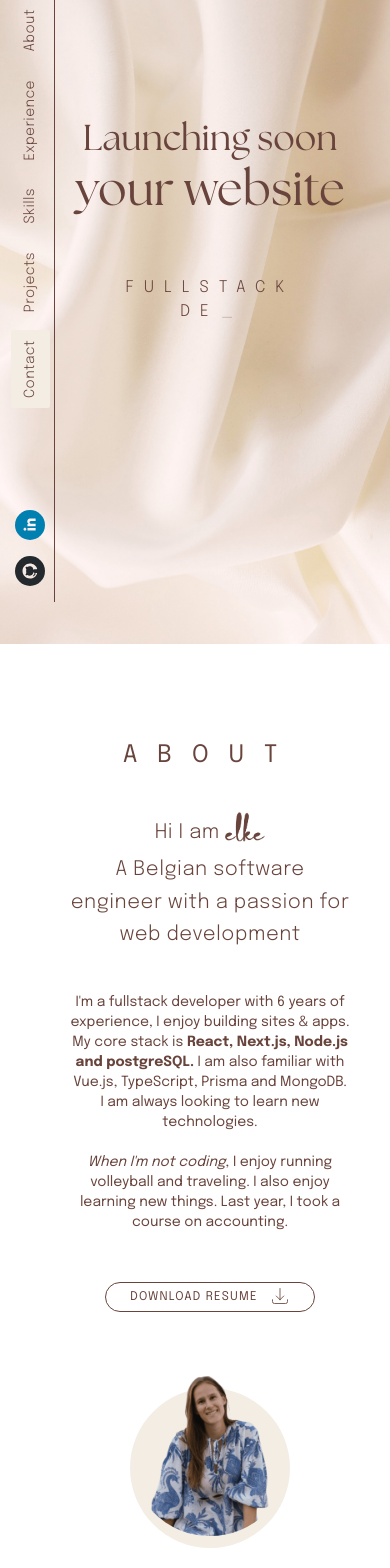
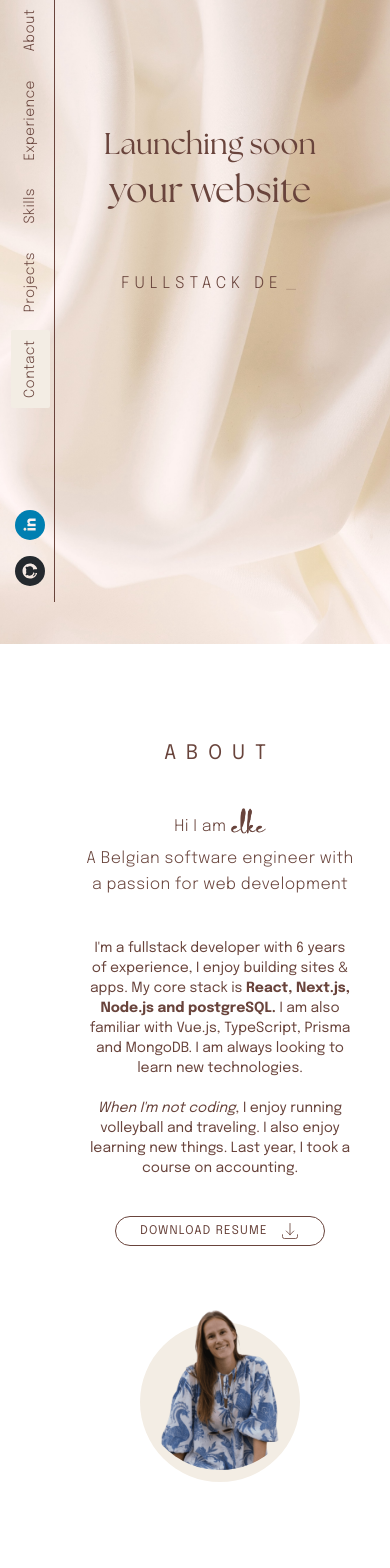
Before and after one commit to Scelke/portfolio, a Next.js app: page / in a window 390 px wide. Shown: the part 200-1768 px from the top of the page. Built offline with nearby package versions, Linux system fonts and the light colour scheme.

Commit message:
Changes for responsive design

```diff
--- a/app/layout.tsx
+++ b/app/layout.tsx
@@ -29,7 +29,7 @@ export default function RootLayout({
   return (
     <html
       lang="en"
-      className="!scroll-smooth snap-y snap-mandatory overflow-y-scroll"
+      className="!scroll-smooth sm:snap-y sm:snap-mandatory overflow-y-scroll"
     >
       <body
         className={`${theSeasons.variable} ${epilogue.variable} font-epilogue bg-white text-brownish z-0`}
--- a/components/About.tsx
+++ b/components/About.tsx
@@ -16,16 +16,18 @@ function About({}: Props) {
       initial={{ opacity: 0 }}
       whileInView={{ opacity: 1 }}
       transition={{ duration: 2 }}
-      className="min-h-screen flex relative flex-col text-center md:text-left max-w-7xl pl-[70px] pr-[40px] py-24 justify-evenly mx-auto items-center"
+      className="min-h-screen flex relative flex-col text-center md:text-left max-w-7xl pl-[70px] pr-[20px] sm:pr-[40px] py-24 justify-evenly mx-auto items-center"
     >
-      <h3 className="uppercase tracking-[20px] text-2xl pb-10">About</h3>
+      <h3 className="uppercase tracking-[10px] text-xl md:text-2xl md:tracking-[20px] pb-10">
+        About
+      </h3>
 
       <div className="flex flex-col md:flex-row justify-evenly mx-auto items-center grow gap-20">
-        <div className="md:w-3/5 space-y-10 px-0 md:px-10">
-          <h4 className="text-xl md:text-4xl font-light tracking-wide leading-relaxed md:leading-relaxed">
+        <div className="md:w-3/5 space-y-10 px-4 md:px-10">
+          <h4 className="text-l md:text-4xl font-light tracking-wide leading-relaxed md:leading-relaxed">
             Hi I am{" "}
             <Image
-              className="inline w-[40px] h-[42px] md:w-[56px] md:h-[60px] pb-3 md:pb-4"
+              className="inline w-[35px] h-[38px] md:w-[56px] md:h-[60px] pb-3 md:pb-4"
               width={56}
               height={60}
               src="/logo.png"
@@ -46,7 +48,7 @@ function About({}: Props) {
             running volleyball and traveling. I also enjoy learning new things.
             Last year, I took a course on accounting.
           </p>
-          <div className="pt-3">
+          <div className="sm:pt-3">
             <a
               className="inline hero-button items-center"
               href="/Fullstack developer - Elke Schoenmaekers.pdf"
--- a/components/ContactMe.tsx
+++ b/components/ContactMe.tsx
@@ -15,10 +15,11 @@ function ContactMe({}: Props) {
       initial={{ opacity: 0 }}
       whileInView={{ opacity: 1 }}
       transition={{ duration: 1.5 }}
-      className="min-h-screen py-24 flex text-center mx-auto flex-col overflow-hidden max-w-7xl pl-[70px] pr-[40px]"
+      className="min-h-screen py-24 flex text-center mx-auto flex-col overflow-hidden max-w-7xl pl-[70px] pr-[20px] sm:pr-[40px]"
     >
-      <h3 className="uppercase tracking-[20px] text-2xl">Contact</h3>
-
+      <h3 className="uppercase tracking-[10px] text-xl md:text-2xl md:tracking-[20px]">
+        Contact me
+      </h3>
       <div className="flex flex-col items-center justify-center grow gap-5">
         <div className="flex flex-col items-center gap-3">
           <div>Elke Schoenmaekers</div>
--- a/components/ExperienceCardCubitec.tsx
+++ b/components/ExperienceCardCubitec.tsx
@@ -8,7 +8,7 @@ type Props = {
 
 function ExperienceCardCubitec({ company }: Props) {
   return (
-    <article className="flex flex-col rounded-lg items-center space-y-7 flex-shrink-0 w-full sm:w-1/2 snap-center p-10 bg-light opacity-100 transition-opacity duration-200 overflow-hidden">
+    <article className="flex flex-col rounded-lg items-center sm:space-y-7 flex-shrink-0 w-full sm:w-1/2 px-6 py-8 sm:p-10 bg-light opacity-100 transition-opacity duration-200 overflow-hidden">
       <motion.div
         initial={{ y: -100, opacity: 0 }}
         transition={{ duration: 1.2 }}
@@ -24,7 +24,7 @@ function ExperienceCardCubitec({ company }: Props) {
           {company}
         </a>
         <p className="uppercase my-4">Fullstack engineer</p>
-        <div className="flex space-x-2 my-2">
+        <div className="flex space-x-2 space-y-2 my-2 flex-wrap">
           <Image
             width={30}
             height={30}
@@ -63,7 +63,7 @@ function ExperienceCardCubitec({ company }: Props) {
           />
         </div>
         <p className="py-5 text-gray-400">2021 - 2024</p>
-        <ul className="list-disc space-y-2 ml-5 text-sm">
+        <ul className="list-disc space-y-2 ml-1 sm:ml-5 text-sm">
           <li>
             Using a CMS to transform wireframes into beautiful digital products
           </li>
--- a/components/ExperienceCardQuestions.tsx
+++ b/components/ExperienceCardQuestions.tsx
@@ -8,7 +8,7 @@ type Props = {
 
 function ExperienceCardQuestions({ company }: Props) {
   return (
-    <article className="flex flex-col rounded-lg items-center space-y-7 flex-shrink-0 w-full sm:w-1/2 snap-center p-10 bg-light opacity-100 transition-opacity duration-200 overflow-hidden">
+    <article className="flex flex-col rounded-lg items-center space-y-7 flex-shrink-0 w-full sm:w-1/2 px-6 py-8 sm:p-10 bg-light opacity-100 transition-opacity duration-200 overflow-hidden">
       <motion.div
         initial={{ y: -100, opacity: 0 }}
         transition={{ duration: 1.2 }}
@@ -24,7 +24,7 @@ function ExperienceCardQuestions({ company }: Props) {
           {company}
         </a>
         <p className="uppercase my-4">Fullstack engineer</p>
-        <div className="flex space-x-2 my-2">
+        <div className="flex space-x-2 space-y-2 my-2 flex-wrap">
           <Image
             width={37}
             height={30}
@@ -75,7 +75,7 @@ function ExperienceCardQuestions({ company }: Props) {
           />
         </div>
         <p className="py-5 text-gray-400">2017 - 2021</p>
-        <ul className="list-disc space-y-2 ml-5 text-sm">
+        <ul className="list-disc space-y-2 ml-1 sm:ml-5 text-sm">
           <li>
             Full-stack implementation of a data-analysis platform used in the
             field of eHealth
--- a/components/Hero.tsx
+++ b/components/Hero.tsx
@@ -18,13 +18,14 @@ function Hero({}: Props) {
     >
       {/* <BackgroundCircles /> */}
       <section className="z-20 snap-start" id="hero">
-        <h2 className="font-seasons text-4xl lg:text-5xl pb-2 font-light">
+        <h2 className="font-seasons text-3xl lg:text-5xl pb-2 font-light">
           Launching soon
         </h2>
-        <h2 className="font-seasons text-5xl lg:text-6xl pb-14">
+        <h2 className="font-seasons text-4xl lg:text-6xl pb-14">
           your website
         </h2>
-        <h1 className="pt-1 m-auto px-10 uppercase tracking-[10px]">
+
+        <h1 className="pt-1 m-auto px-10 uppercase tracking-[5px] md:tracking-[10px] h-12">
           <span className="font-light">
             <Typewriter
               words={[
@@ -44,16 +45,16 @@ function Hero({}: Props) {
 
         <Link
           href="#contact"
-          className="absolute top-8 right-10 flex flex-col tracking-wider text-left"
+          className="absolute top-6 right-6 md:top-8 md:right-10 flex flex-col tracking-wider text-left"
         >
           <div className="flex gap-2 pb-1">
             Contact Me
             <ArrowUpRightIcon className="w-5 h-5 stroke-1" />
           </div>
           <div className="text-sm font-light leading-4	">
-            To get more info or
+            To get more info
             <br />
-            have a chat
+            or have a chat
           </div>
         </Link>
       </section>
--- a/components/Project.tsx
+++ b/components/Project.tsx
@@ -42,7 +42,7 @@ function Project({ name, link, description, logo }: Props) {
       )}
       {!link && (
         <div className="overflow-hidden group">
-          <div className="relative flex flex-col text-center p-8 pb-2 gap-6 transform group-hover:translate-x-full duration-700">
+          <div className="relative flex flex-col text-center p-4 sm:p-8 pb-2 gap-6 transform group-hover:translate-x-full duration-700">
             <div className="absolute transform -translate-x-full w-full h-full flex justify-center items-center">
               <div className="flex gap-2 italic">Soon live</div>
             </div>
--- a/components/Projects.tsx
+++ b/components/Projects.tsx
@@ -18,10 +18,11 @@ function Projects({}: Props) {
         initial={{ opacity: 0 }}
         whileInView={{ opacity: 1 }}
         transition={{ duration: 1.5 }}
-        className="min-h-screen py-24 flex text-center mx-auto flex-col overflow-hidden max-w-7xl pl-[70px] pr-[40px]"
+        className="min-h-screen py-24 flex text-center mx-auto flex-col overflow-hidden max-w-7xl pl-[70px] pr-[20px] sm:pr-[40px]"
       >
-        <h3 className="uppercase tracking-[20px] text-2xl">Recent projects</h3>
-
+        <h3 className="uppercase tracking-[10px] text-xl md:text-2xl md:tracking-[20px]">
+          Recent projects
+        </h3>
         <div className="flex items-center justify-between grow">
           <div className="grid grid-cols-1 gap-5 w-full md:grid-cols-3">
             <Project
--- a/components/Skills.tsx
+++ b/components/Skills.tsx
@@ -16,11 +16,13 @@ function Skills({}: Props) {
       initial={{ opacity: 0 }}
       whileInView={{ opacity: 1 }}
       transition={{ duration: 1.5 }}
-      className="min-h-screen py-24 flex text-center mx-auto flex-col overflow-hidden max-w-7xl pl-[70px] pr-[40px]"
+      className="min-h-screen py-24 flex text-center mx-auto flex-col overflow-hidden max-w-7xl pl-[70px] pr-[20px] sm:pr-[40px]"
     >
-      <h3 className="uppercase tracking-[20px] text-2xl">Skills</h3>
+      <h3 className="uppercase tracking-[10px] text-xl md:text-2xl md:tracking-[20px]">
+        Skills
+      </h3>
       <div className="flex items-center justify-center grow">
-        <div className="grid grid-cols-4 gap-5">
+        <div className="grid grid-cols-2 sm:grid-cols-4 gap-5">
           <Skill
             description="JS"
             src="/logos/logo-js.png"
@@ -81,7 +83,6 @@ function Skills({}: Props) {
             src="/logos/logo-vercel.svg"
             directionLeft={false}
           />
-
           <Skill
             description="HTML"
             src="/logos/logo-html.svg"
--- a/components/WorkExperience.tsx
+++ b/components/WorkExperience.tsx
@@ -16,10 +16,12 @@ function WorkExperience({}: Props) {
       initial={{ opacity: 0 }}
       whileInView={{ opacity: 1 }}
       transition={{ duration: 1.5 }}
-      className="min-h-screen py-24 flex text-center mx-auto flex-col overflow-hidden max-w-7xl pl-[70px] pr-[40px]"
+      className="min-h-screen py-24 flex text-center mx-auto flex-col overflow-hidden max-w-7xl pl-[70px] pr-[20px] sm:pr-[40px]"
     >
-      <h3 className="uppercase tracking-[20px] text-2xl">Experience</h3>
-      <div className="w-full flex space-x-5 space-between overflow-x-scroll p-10 snap-x snap-mandatory">
+      <h3 className="uppercase tracking-[10px] text-xl md:text-2xl md:tracking-[20px] pb-10">
+        Experience
+      </h3>
+      <div className="w-full flex flex-col gap-5 md:flex-row space-between pl-2 md:p-10">
         <ExperienceCardCubitec company="Cubitec" />
         <ExperienceCardQuestions company="Q16.ai" />
       </div>
```
